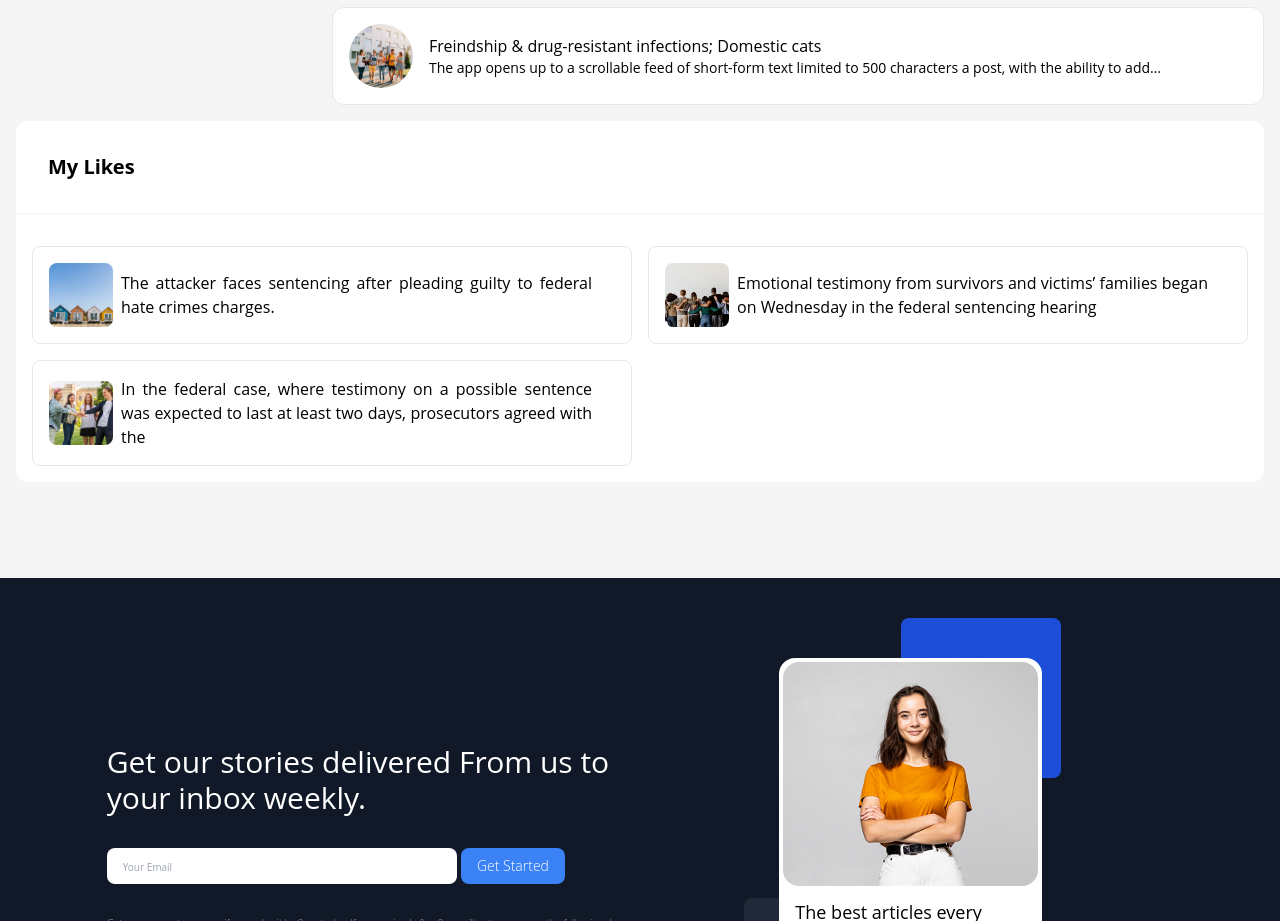
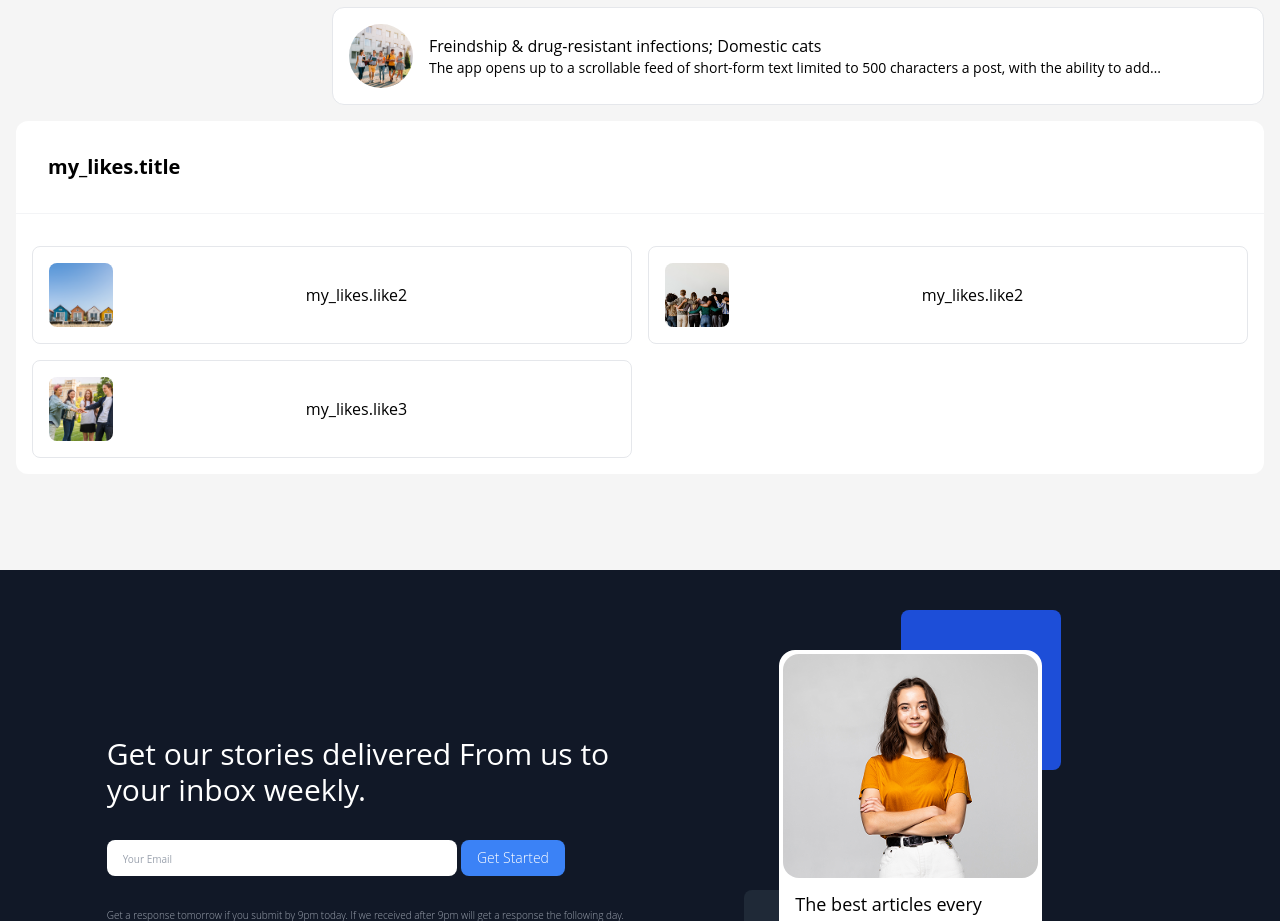
Before and after one commit to setykarimi/Heya-News, a React (Vite) app: page /profile in a window 1280 px wide. Shown: the part 900-1821 px from the top of the page. Built offline with nearby package versions, Linux system fonts and the light colour scheme; some icons are missing.

Commit message:
Subject: MultiLanguage, Description: Edit data for multiLanguage, Date: 7/17/2023

```diff
--- a/src/components/card/components/myLikes.jsx
+++ b/src/components/card/components/myLikes.jsx
@@ -2,30 +2,33 @@ import CardLike from "../cardLike";
 import img1 from 'Images/travel/rent.png'
 import img2 from 'Images/university/friendship.png'
 import img3 from 'Images/university/university.png'
+import { useTranslation } from "react-i18next";
 
 const MyLikes = () => {
+    const { t } = useTranslation()
+
     const like = [
         {
             img: img1,
-            content: "The attacker faces sentencing after pleading guilty to federal hate crimes charges. "
+            content: t("my_likes.like2")
         },
         {
             img: img2,
-            content: "Emotional testimony from survivors and victims’ families began on Wednesday in the federal sentencing hearing"
+            content: t("my_likes.like2")
         },
         {
             img: img3,
-            content: "In the federal case, where testimony on a possible sentence was expected to last at least two days, prosecutors agreed with the"
+            content: t("my_likes.like3")
         }
     ]
     return (
         <div className="bg-white rounded-xl h-fit">
             <h2 className='text-xl text-blue-gray-950 font-bold mb-4 md:p-8 p-4 border-b border-gray-100'>
-                My Likes
+                {t("my_likes.title")}
             </h2>
             <div className="p-4 grid xl:grid-cols-1 md:grid-cols-2 grid-cols-1 gap-4">
                 {like.map((item) => <CardLike key={item.content} img={item.img} content={item.content} />)}
-                </div>
+            </div>
         </div>
     );
 }
```
